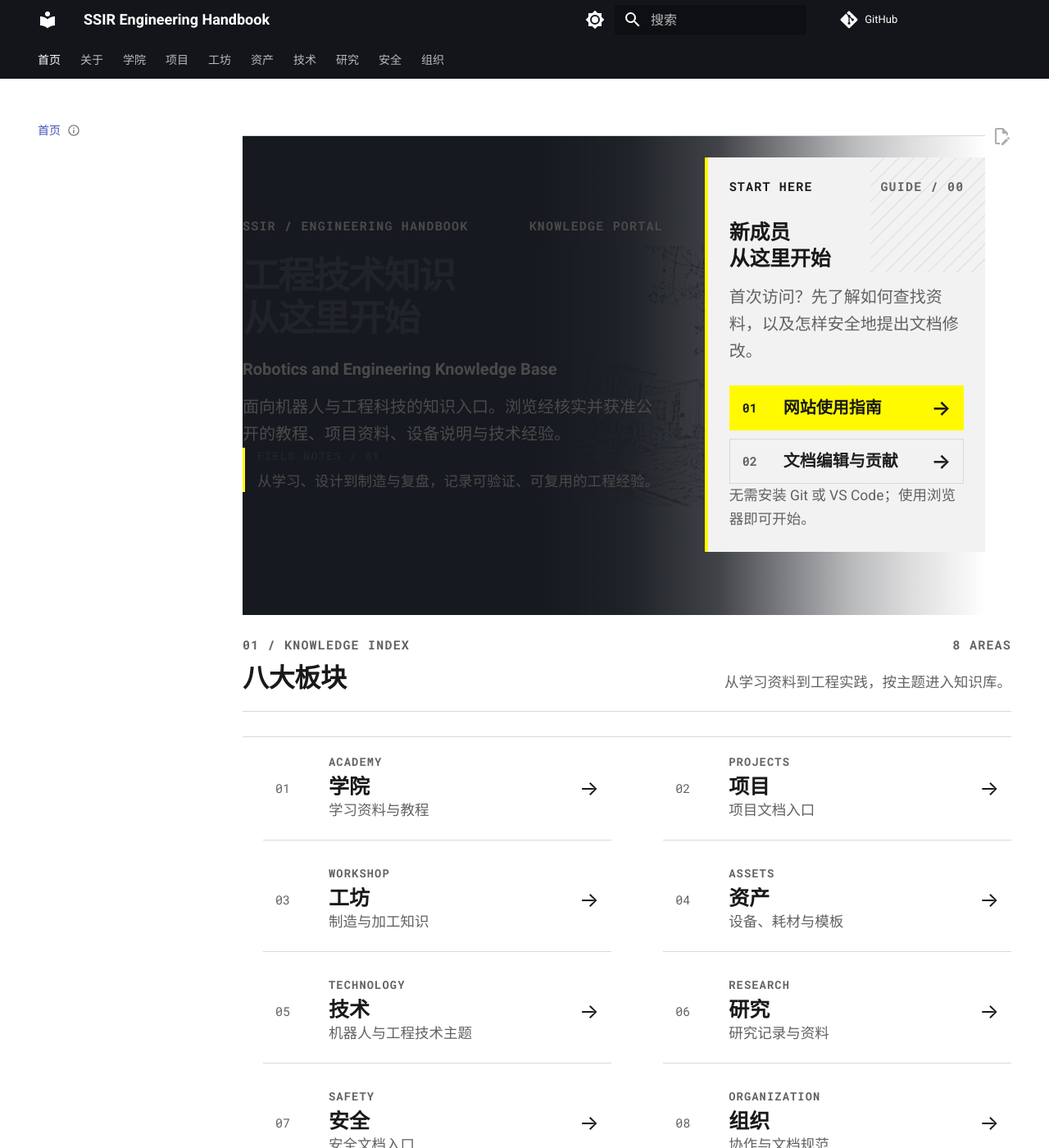
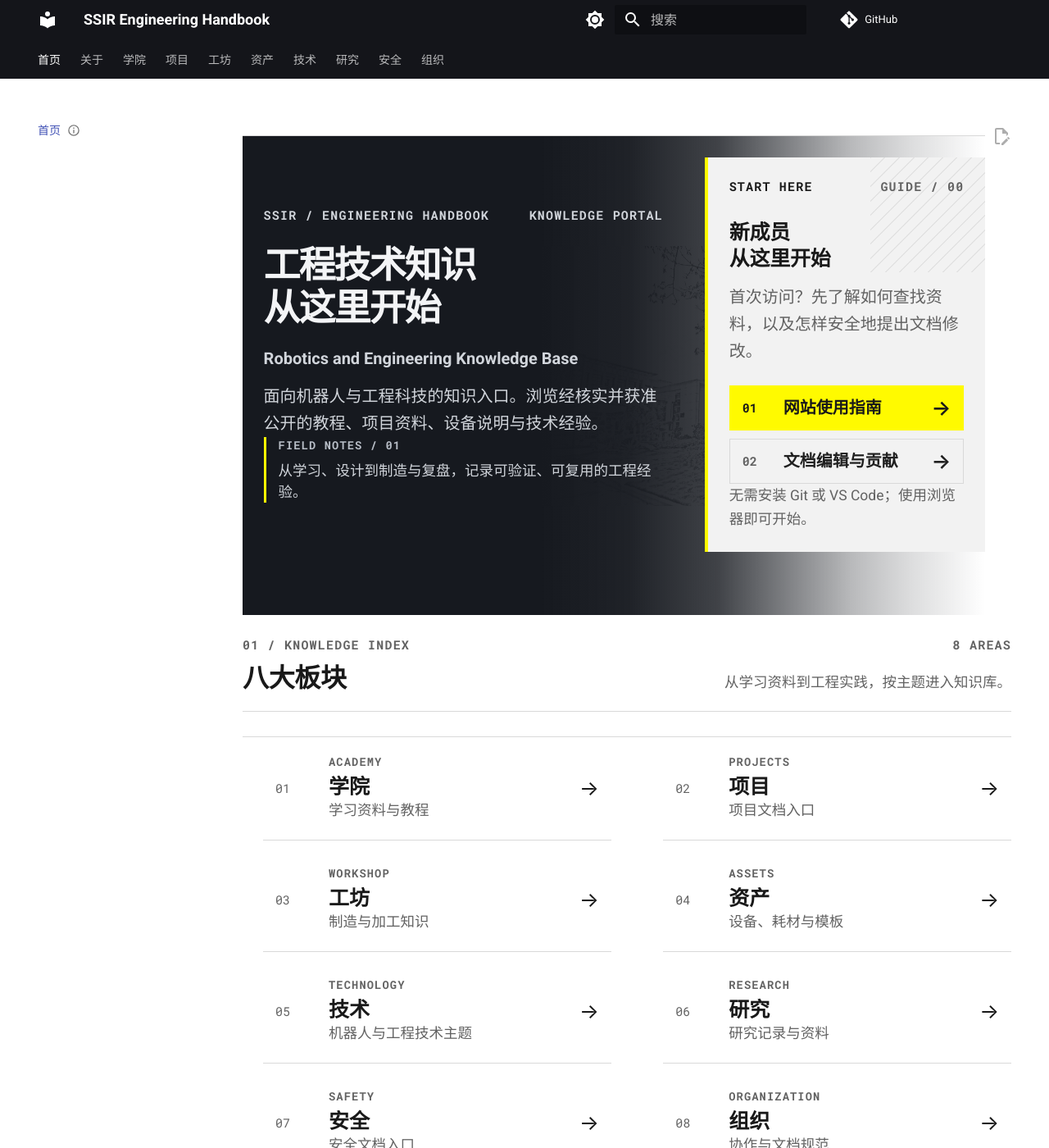
Before and after one commit to SSIR-GDSYZX/SSIR-Engineering-Handbook, an MkDocs documentation site: the page built from docs/index.md, in a window 1280 px wide and 1400 px high. Shown: the whole window at 82% size. Built offline with MkDocs 1.6.1 and Material for MkDocs 9.7.7, drawn with Linux system fonts in a browser that asks for light colours; comment, search, counter and statistics services are not loaded.

Commit message:
fix: hero text legibility on black panel - Light Mode white text + left padding

```diff
--- a/docs/static/stylesheets/homepage.css
+++ b/docs/static/stylesheets/homepage.css
@@ -114,14 +114,15 @@
   z-index: 2;
   min-width: 0;
   align-self: center;
-  color: var(--handbook-headline);
+  color: #F3F4F6;
+  padding-left: clamp(1rem, 2vw, 2rem);
 }
 
 .handbook-hero__copy .handbook-eyebrow,
 .handbook-hero__copy .handbook-hero__subtitle,
 .handbook-hero__copy .handbook-hero__description,
 .handbook-hero__copy .handbook-hero__caption {
-  color: var(--handbook-hero-muted);
+  color: #D1D5DB;
 }
 
 .handbook-eyebrow,
@@ -148,7 +149,7 @@
   position: relative;
   z-index: 2;
   margin: 0 0 1rem;
-  color: var(--handbook-headline);
+  color: #F3F4F6;
   font-size: clamp(2.25rem, 3vw, 3.5rem);
   font-weight: 800;
   letter-spacing: -0.045em;
@@ -181,7 +182,7 @@
 }
 
 .handbook-hero__caption span:first-child {
-  color: var(--handbook-headline);
+  color: #B8BEC7;
   font-family: var(--md-code-font-family, monospace);
   font-size: 0.6875rem;
   font-weight: 600;
```
